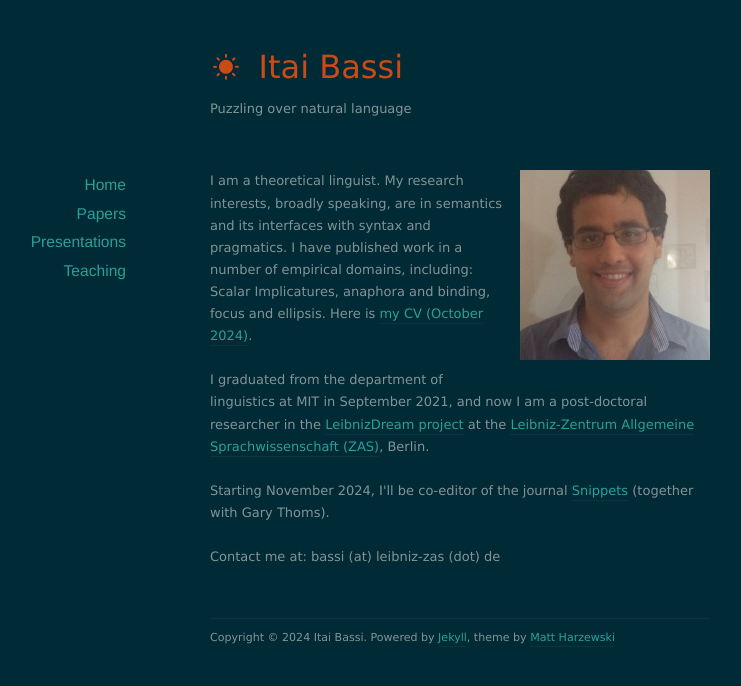
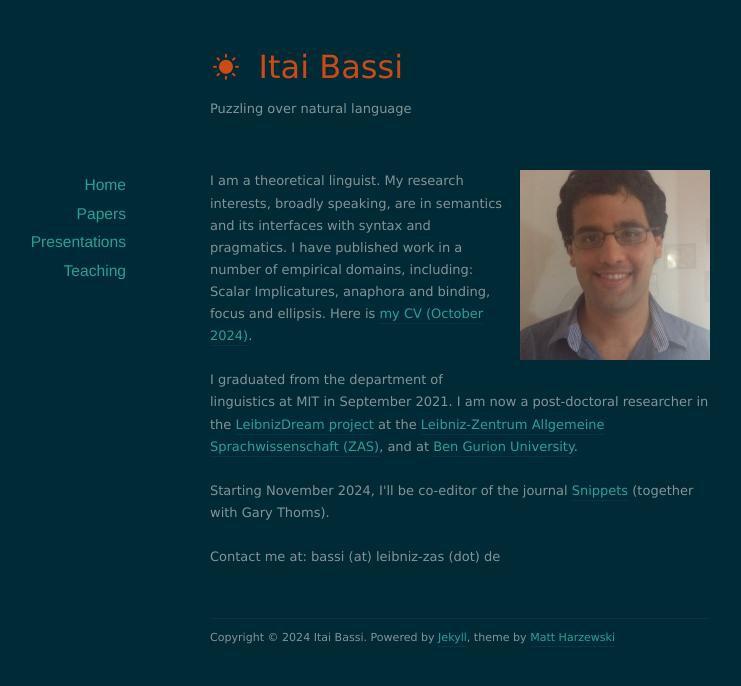
Before and after one commit to itaibassi/itaibassi.github.io, a Jekyll site: the page built from index.html, in a window 1280 px wide. Shown: the top 686 px of the page, without its empty margins (180-921 px from the left). Built offline with Jekyll 4.4.1, drawn with Linux system fonts in a browser that asks for light colours; nearby versions of some CDN libraries; the list of posts is cut into pages by our own code.

Commit message:
Update index.html

```diff
--- a/index.html
+++ b/index.html
@@ -11,8 +11,8 @@ I am a theoretical linguist. My research interests, broadly speaking, are in sem
 
 <br><br>
 
-I graduated from the department of linguistics at MIT in September 2021, and now I am a post-doctoral researcher in the <a href="https://leibnizdream.eu">LeibnizDream project</a>
- at the   <a href="https://www.leibniz-zas.de/en/about-us/institute">Leibniz-Zentrum Allgemeine Sprachwissenschaft (ZAS)</a>, Berlin.
+I graduated from the department of linguistics at MIT in September 2021. I am now a post-doctoral researcher in the <a href="https://leibnizdream.eu">LeibnizDream project</a>
+ at the   <a href="https://www.leibniz-zas.de/en/about-us/institute">Leibniz-Zentrum Allgemeine Sprachwissenschaft (ZAS)</a>, and at <a href="https://in.bgu.ac.il/en/humsos/flit/Pages/default.aspx">Ben Gurion University</a>.
 
  <br><br>
 
```
